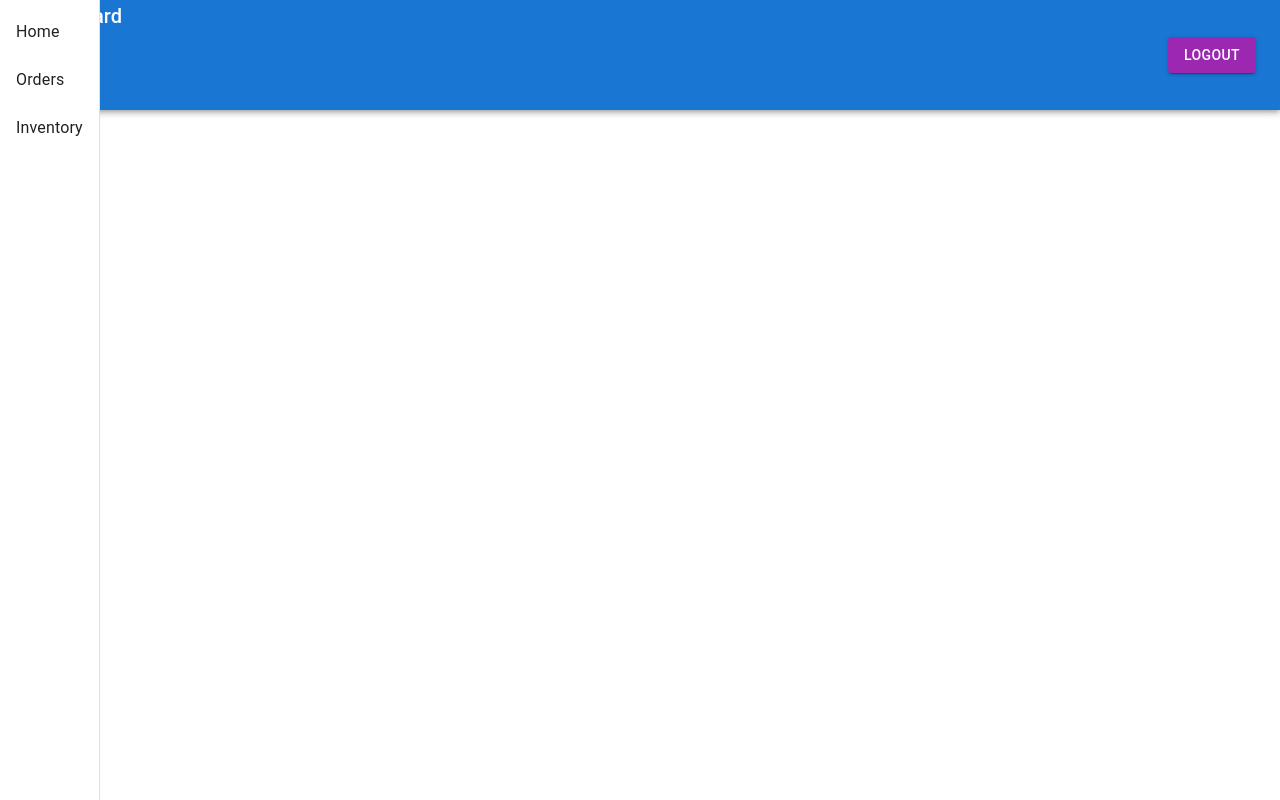
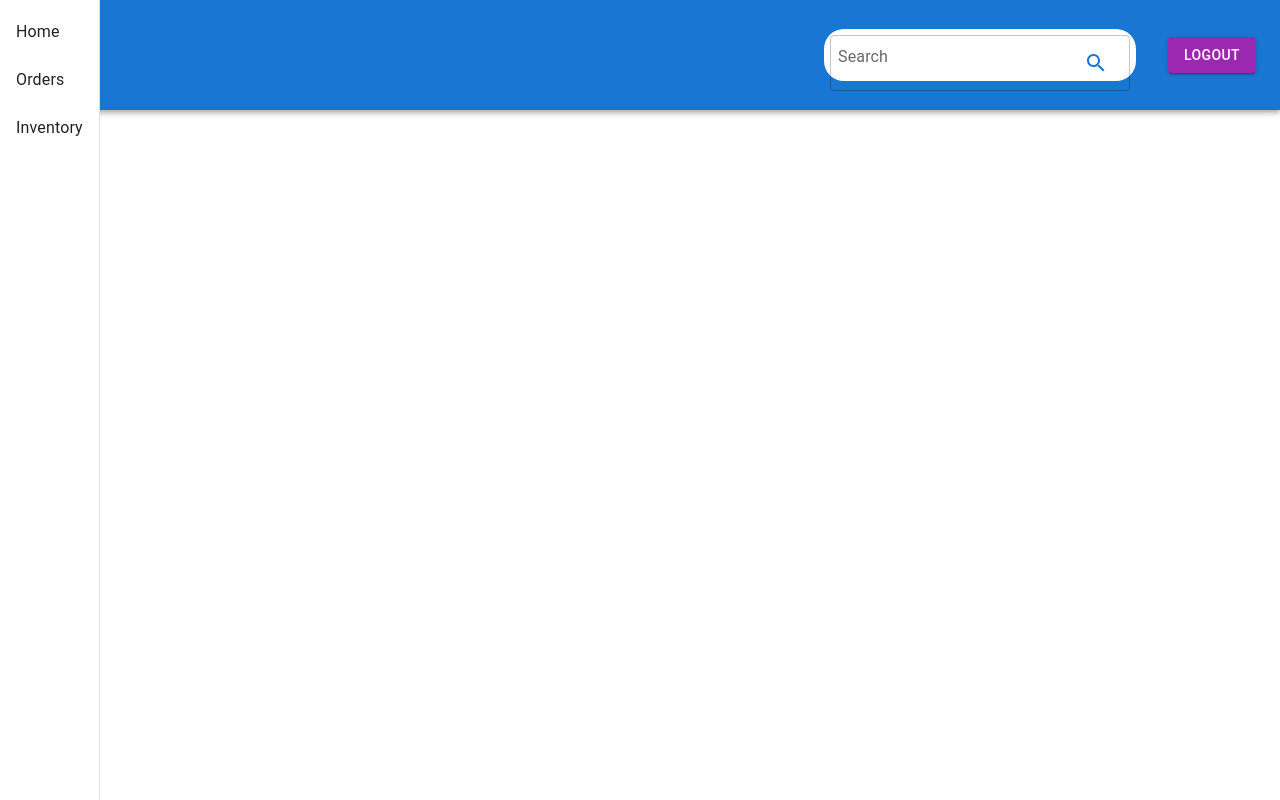
Before and after one commit to filmonteklom/ecommerce-project, a React (Create React App) app: page /dashboard in a window 1280 px wide. Built offline with nearby package versions, Linux system fonts and the light colour scheme.

Commit message:
commit new code

```diff
--- a/src/App.js
+++ b/src/App.js
@@ -11,13 +11,12 @@ import LogoutButton from './components/LogoutButton/LogoutButton';
 import ForgotPassword from './components/ForgotPassword/ForgotPassword';
 import ResetPassword from './components/ResetPassword/ResetPassword';
 import DashboardLayout from './DashboardLayout/DashboardLayout';
-
+import SearchResults from './Dashboard/Search/SearchResult';
 
 function App() {
   return (
     <Router>
       <div>
-      {/* <Header /> */}
         <Routes>
           <Route path="/" element={<Layout />} />
         <Route path="/login" element={<Layout><LoginForm /></Layout>} />
@@ -26,8 +25,9 @@ function App() {
  <Route path="/dashboard" element={<DashboardLayout><Dashboard /></DashboardLayout>} />
 <Route path="/forgotpassword"element={<ForgotPassword />} />
 <Route path="/Resetpassword/*" element={ <ResetPassword />} />
-        </Routes>
-      </div>
+<Route path="/search" element={<SearchResults />} />
+   </Routes>
+     </div>
     </Router>
   );
 }
--- a/src/Dashboard/Dashboard/Dashboard.js
+++ b/src/Dashboard/Dashboard/Dashboard.js
@@ -1,9 +1,11 @@
 import React from 'react';
 import { Route, Link, Routes } from 'react-router-dom';
 import { Container, Drawer, List, ListItem, ListItemText } from '@mui/material';
+import './Dashboard.css';
 
 
 // Dashboard Home Component
+
 const DashboardHome = () => <div>Dashboard Home</div>;
 
 // Orders Component
@@ -15,8 +17,9 @@ const Inventory = () => <div>Inventory Page</div>;
 // Main Dashboard Component
 const Dashboard = () => {
   return (
+
     <Container maxWidth="xl" style={{ display: 'flex' }}>
-      <Drawer variant="permanent" style={{ width: '240px', flexShrink: 0 }}>
+      <Drawer variant="permanent" sx={{ background: 'blue', flexShrink: 0 }}>
         <List>
           <ListItem button component={Link} to="/dashboard/home">
             <ListItemText primary="Home" />
@@ -29,7 +32,7 @@ const Dashboard = () => {
           </ListItem>
         </List>
       </Drawer>
-      <Container style={{ flexGrow: 1, marginLeft: '240px' }}>
+      <Container style={{ flexGrow: 1, marginLeft: '240px', background: 'blue'}}>
 
         <Routes>
           <Route path="/home" element={<DashboardHome />} />
@@ -37,7 +40,10 @@ const Dashboard = () => {
           <Route path="/inventory" element={<Inventory />} />
         </Routes>
       </Container>
-    </Container>
+      </Container>
+
+
+
   );
 };
 
--- a/src/Dashboard/Header/Header.js
+++ b/src/Dashboard/Header/Header.js
@@ -4,17 +4,25 @@ import { AppBar, Toolbar, Typography, Button } from '@mui/material';
 import { Link } from 'react-router-dom';
 import LogoutButton from '../../components/LogoutButton/LogoutButton';
 import './Header.css';
+import SearchBar from '../Search/Search';
+
+
 
 function DashboardHeader() {
   return (
+    <div>
+
       <AppBar position="static">
       <Toolbar>
+      <SearchBar />
          <Typography variant="h6" style={{ flexGrow: 1, height: '110px' }}>
-          Dashboard
          </Typography>
          <LogoutButton />
        </Toolbar>
      </AppBar>
+
+    </div>
+
   );
 }
 
--- /dev/null
+++ b/src/Dashboard/Search/Search.js
@@ -0,0 +1,59 @@
+import React, { useState } from 'react';
+import TextField from '@mui/material/TextField';
+import InputAdornment from '@mui/material/InputAdornment';
+import IconButton from '@mui/material/IconButton';
+import SearchIcon from '@mui/icons-material/Search';
+
+function SearchBar() {
+  const [searchQuery, setSearchQuery] = useState('');
+
+  const handleSearchInputChange = (e) => {
+    setSearchQuery(e.target.value);
+  };
+
+  const handleSearch = () => {
+    // Perform the search action with the searchQuery
+    console.log(`Performing search for: ${searchQuery}`);
+  };
+
+  const handleKeyPress = (e) => {
+    if (e.key === 'Enter') {
+      handleSearch();
+    }
+  };
+
+  return (
+    <div>
+      <TextField
+       style={{
+        left: '50rem',
+        background: 'white',
+        margin: '8px 0',
+        padding: '6px',
+        borderRadius: '20px',
+        width: '300px',
+        height: '40px',
+        border: 'none !important',
+      }}
+
+        label="Search"
+        variant="outlined"
+        fullWidth
+        value={searchQuery}
+        onChange={handleSearchInputChange}
+        onKeyDown={handleKeyPress}
+        InputProps={{
+          endAdornment: (
+            <InputAdornment position="end">
+              <IconButton color="primary" onClick={handleSearch}>
+                <SearchIcon />
+              </IconButton>
+            </InputAdornment>
+          ),
+        }}
+      />
+    </div>
+  );
+}
+
+export default SearchBar;
--- /dev/null
+++ b/src/Dashboard/Search/SearchResult.js
@@ -0,0 +1,21 @@
+import React from 'react';
+import { useLocation } from 'react-router-dom';
+
+
+
+function SearchResults() {
+  const location = useLocation();
+  const queryParams = new URLSearchParams(location.search);
+  const searchQuery = queryParams.get('query');
+
+  // Fetch and display search results based on 'searchQuery'
+
+  return (
+    <div>
+      <h2>Search Results for "{searchQuery}"</h2>
+      {/* Display search results here */}
+    </div>
+  );
+}
+
+export default SearchResults;
```
Also changed, not shown: src/Dashboard/Search/search.css (added, +28 -0 lines), src/Dashboard/Dashboard/Dashboard.css (added). Lines whose indentation alone changed are shown as unchanged.
